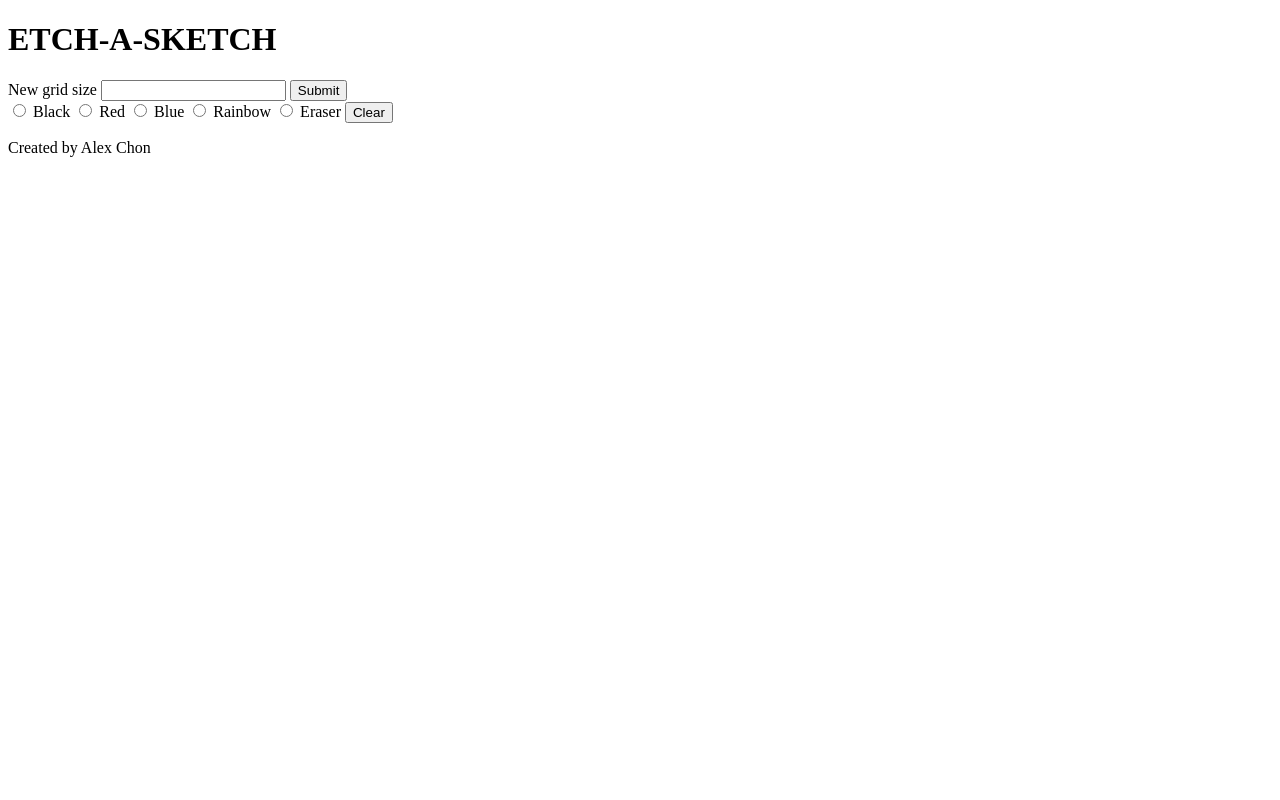
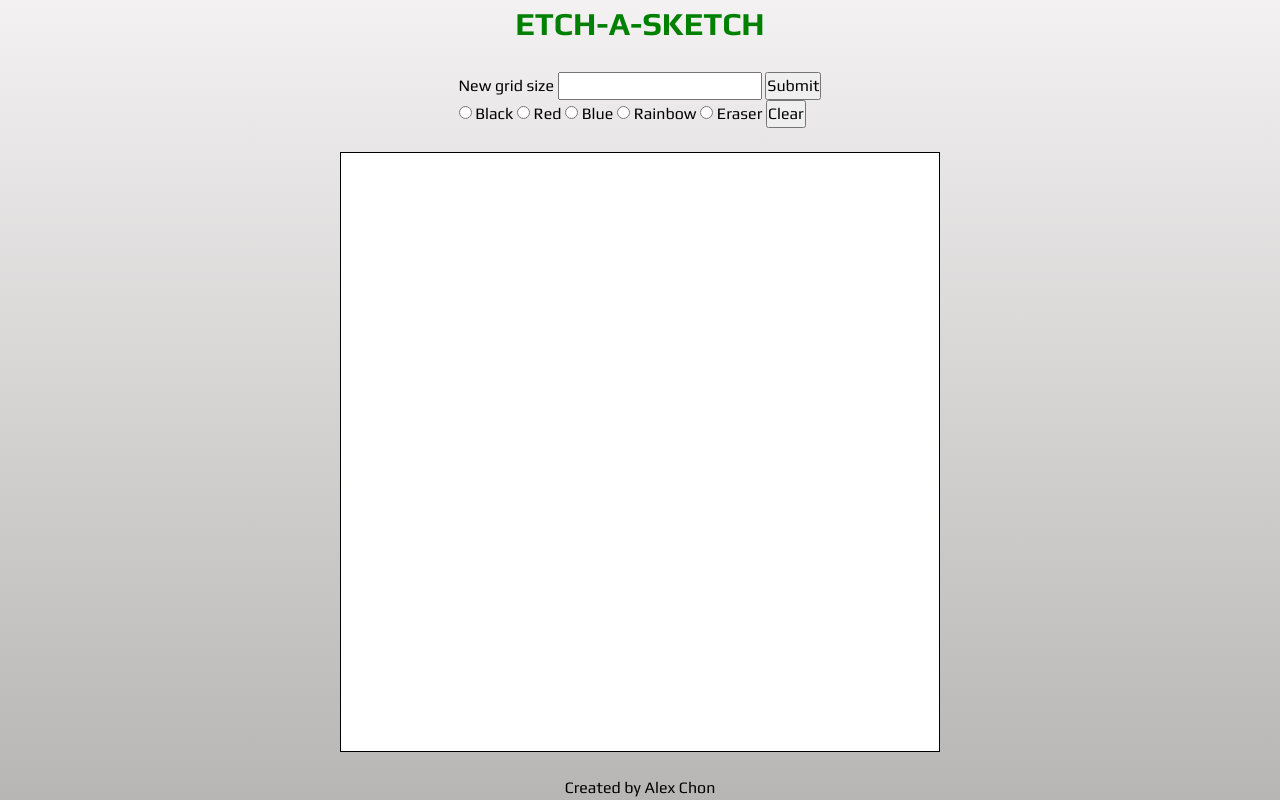
Before and after one commit to achonn/Etch-A-Sketch, a plain HTML site: page index.html in a window 1280 px wide. Drawn offline with Linux system fonts and the light colour scheme.

Commit message:
Initial Grid Commit

```diff
--- a/index.html
+++ b/index.html
@@ -4,11 +4,14 @@
         <meta charset="UTF-8">
         <meta name="viewport" content="width=device-width, initial-scale=1.0">
         <link rel="stylesheet" href="style.css">
+        <link rel="preconnect" href="https://fonts.googleapis.com">
+        <link rel="preconnect" href="https://fonts.gstatic.com" crossorigin>
+        <link href="https://fonts.googleapis.com/css2?family=Play:wght@400;700&display=swap" rel="stylesheet">
         <title>Etch-A-Sketch</title>
     </head>
     <body>
         <header>
-            <h1>ETCH-A-SKETCH</h1>
+            <h1 class="js-h1">ETCH-A-SKETCH</h1>
         </header>
 
 
@@ -44,7 +47,9 @@
 
 
         <main>
+            <div class="grid-container">
 
+            </div>
         </main>
 
 
@@ -53,6 +58,8 @@
             <p>Created by Alex Chon</p>
         </footer>
 
+
+
         <script src="script.js"></script>
     </body>
 </html>
--- a/script.js
+++ b/script.js
@@ -0,0 +1,22 @@
+document.addEventListener("DOMContentLoaded", () => {
+    createGrid(16);
+})
+
+function createGrid(size) {
+    const grid = document.querySelector('.grid-container');
+
+    grid.innerHTML = '';
+
+    grid.style.gridTemplateColumns = `repeat(${size}, 1fr)`;
+    grid.style.gridTemplateRows = `repeat(${size}, 1fr)`;
+
+
+    let numDivs = size * size;
+
+    for (i = 0; i < numDivs; i++) {
+        let div = document.createElement('div');
+        grid.appendChild(div);
+        div.addEventListener('mousemove', colorDiv);
+        div.style.border = '1px solid grey';
+    };
+}
--- a/style.css
+++ b/style.css
@@ -0,0 +1,42 @@
+/* CSS Reset */
+*, *::before, *::after {
+    box-sizing: border-box;
+}
+
+* {
+margin: 0;
+padding: 0;
+}
+
+body {
+line-height: 1.5;
+-webkit-font-smoothing: antialiased;
+}
+
+input, button, textarea, select {
+font: inherit;
+}
+
+body {
+    font-family: "Play", sans-serif;
+    min-height: 100vh;
+    display: flex;
+    flex-direction: column;
+    justify-content: space-between;
+    align-items: center;
+    background: linear-gradient(#f3f1f1, #b8b5b5);
+    background-repeat: no-repeat;
+}
+
+header h1 {
+    color: green;
+}
+
+.grid-container {
+    display: grid;
+    height: 600px;
+    width: 600px;
+    border: 1px solid black;
+    background-color: white;
+    cursor: move;
+}
```
